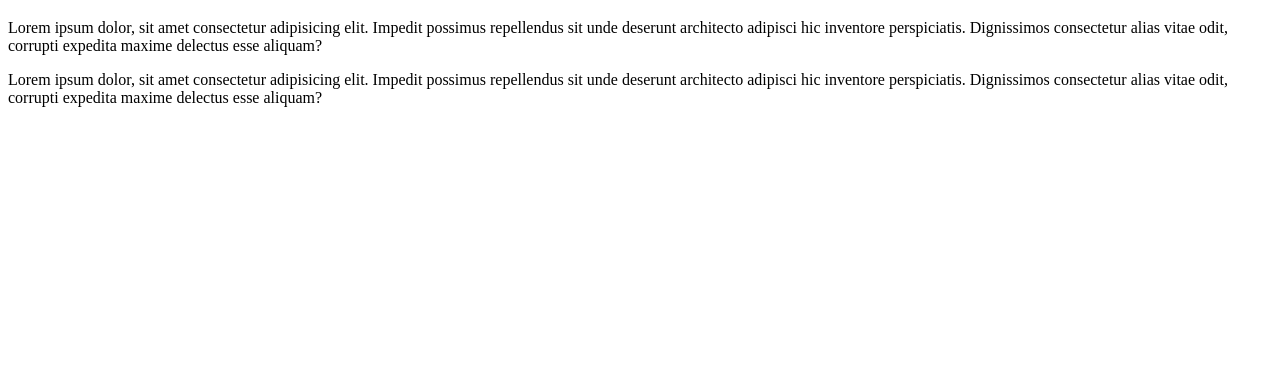
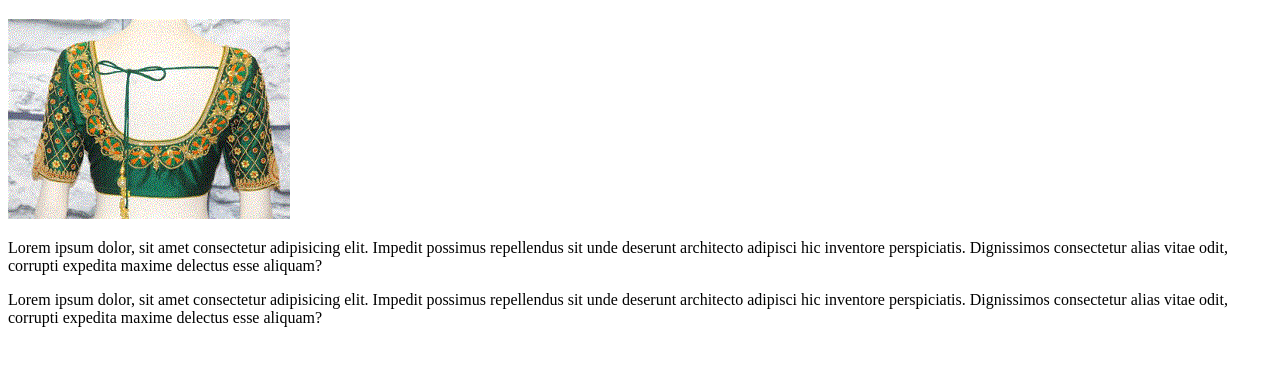
Before and after one commit to aalabi/class202203, a plain HTML site: page index.html in a window 1280 px wide. Shown: the part 61-426 px from the top of the page. Drawn offline with Linux system fonts and the light colour scheme.

Commit message:
added image to index file

```diff
--- a/index.html
+++ b/index.html
@@ -8,6 +8,7 @@
 </head>
 <body>
     <h1>Alabian Newspaper</h1>
+    <img src="img.gif"/>
     <p>
         Lorem ipsum dolor, sit amet consectetur adipisicing elit. Impedit possimus repellendus sit unde
         deserunt architecto adipisci hic inventore perspiciatis. Dignissimos consectetur alias vitae odit,
```
